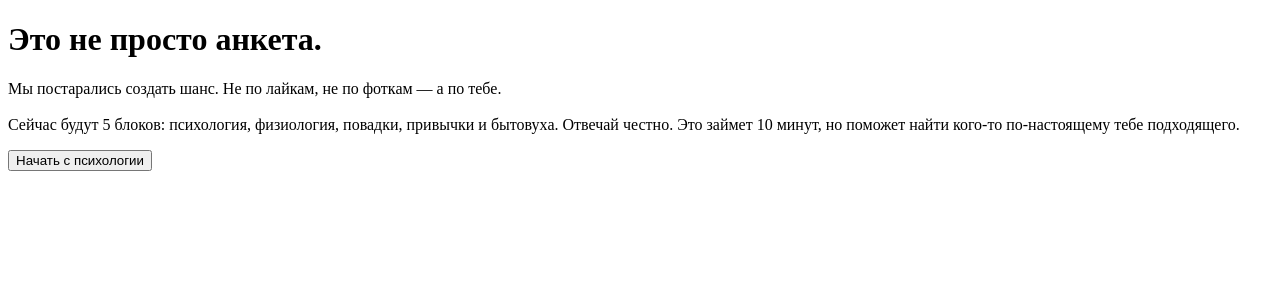
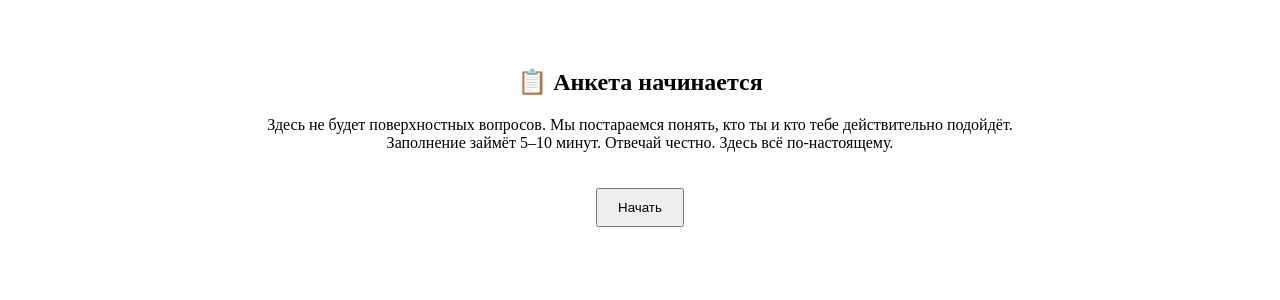
Before and after one commit to Evidream/medlyak-frontend, a React (Create React App) app: page /quiz-intro in a window 1280 px wide. Shown: the top 300 px of the page. Built offline with nearby package versions, Linux system fonts and the light colour scheme.

Commit message:
Update QuizIntro.jsx

```diff
--- a/src/screens/QuizIntro.jsx
+++ b/src/screens/QuizIntro.jsx
@@ -1,32 +1,22 @@
-import React from 'react';
-import { useNavigate } from 'react-router-dom';
+import React from "react";
+import { useNavigate } from "react-router-dom";
 
-const QuizIntro = () => {
+export default function QuizIntro() {
   const navigate = useNavigate();
 
-  const handleStart = () => {
-    navigate('/block/psychology');
-  };
-
   return (
-    <div className="flex flex-col items-center justify-center h-screen bg-[#f8f4ec] px-6">
-      <h1 className="text-3xl font-bold text-center mb-6">
-        Это не просто анкета.
-      </h1>
-      <p className="text-lg text-center max-w-md mb-6">
-        Мы постарались создать шанс. Не по лайкам, не по фоткам — а по тебе.
-        <br /><br />
-        Сейчас будут 5 блоков: психология, физиология, повадки, привычки и бытовуха.
-        Отвечай честно. Это займет 10 минут, но поможет найти кого-то по-настоящему тебе подходящего.
+    <div style={{ padding: "40px", textAlign: "center" }}>
+      <h2>📋 Анкета начинается</h2>
+      <p>
+        Здесь не будет поверхностных вопросов. Мы постараемся понять, кто ты и кто тебе действительно подойдёт.<br />
+        Заполнение займёт 5–10 минут. Отвечай честно. Здесь всё по-настоящему.
       </p>
       <button
-        className="bg-black text-white px-6 py-3 rounded-full text-lg hover:bg-gray-800 transition"
-        onClick={handleStart}
+        style={{ marginTop: "20px", padding: "10px 20px" }}
+        onClick={() => navigate("/psychology-block")}
       >
-        Начать с психологии
+        Начать
       </button>
     </div>
   );
-};
-
-export default QuizIntro;
+}
```
